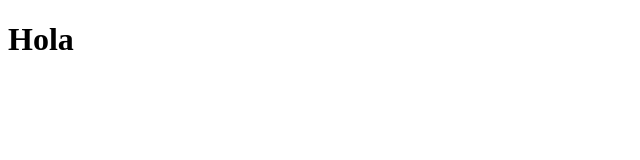
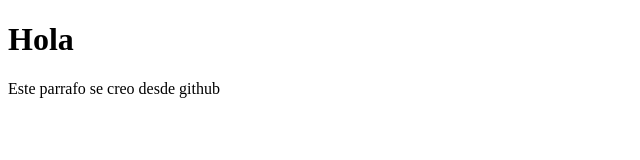
Before and after one commit to DavidAC125/ProyectoGit, a plain HTML site: page index.html in a window 1280 px wide. Shown: the whole page, without its empty margins (0-640 px from the left). Drawn offline with Linux system fonts and the light colour scheme.

Commit message:
Agregamos un nuevo parrafo a index

```diff
--- a/index.html
+++ b/index.html
@@ -8,5 +8,6 @@
 </head>
 <body>
   <h1>Hola</h1>
+  <p>Este parrafo se creo desde github</p>
 </body>
 </html>
```
